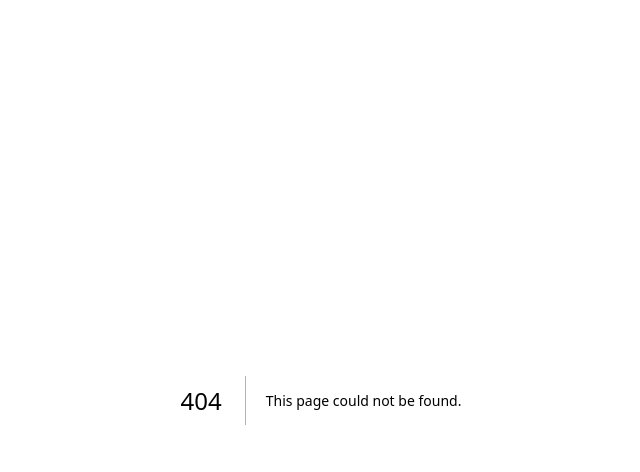
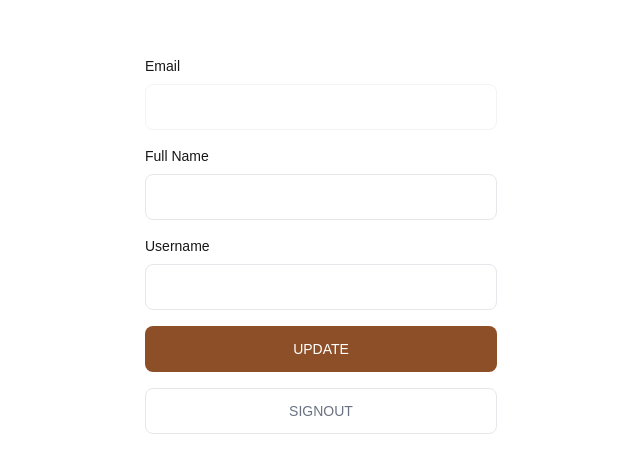
Before and after one commit to mailauki/wishing, a Next.js app: page /account in a window 1280 px wide. Before the commit this address had no page. Shown: the top 472 px of the page, without its empty margins (319-959 px from the left). Built offline with nearby package versions, Linux system fonts and the light colour scheme; no server answers; the database is empty.

Commit message:
add account page and form components

```diff
--- /dev/null
+++ b/app/account/account-form.tsx
@@ -0,0 +1,112 @@
+'use client'
+import { useCallback, useEffect, useState } from 'react'
+import { createClient } from '@/lib/supabase/client'
+import { type User } from '@supabase/supabase-js'
+import Textfield from '@/components/ui/textfield'
+import Button from '@/components/ui/button'
+
+// ...
+
+export default function AccountForm({ user }: { user: User | null }) {
+  const supabase = createClient()
+  const [loading, setLoading] = useState(true)
+  const [fullname, setFullname] = useState<string | null>(null)
+  const [username, setUsername] = useState<string | null>(null)
+  const [avatar_url, setAvatarUrl] = useState<string | null>(null)
+
+  const getProfile = useCallback(async () => {
+    try {
+      setLoading(true)
+
+      const { data, error, status } = await supabase
+        .from('profiles')
+        .select('full_name, username, website, avatar_url')
+        .eq('id', user?.id)
+        .single()
+
+      if (error && status !== 406) {
+        console.log(error)
+        throw error
+      }
+
+      if (data) {
+        setFullname(data.full_name)
+        setUsername(data.username)
+        setAvatarUrl(data.avatar_url)
+      }
+    } catch (error) {
+      console.log(error)
+      alert('Error loading user data!')
+    } finally {
+      setLoading(false)
+    }
+  }, [user, supabase])
+
+  useEffect(() => {
+    getProfile()
+  }, [user, getProfile])
+
+  async function updateProfile({
+    username,
+    avatar_url,
+  }: {
+    username: string | null
+    fullname: string | null
+    avatar_url: string | null
+  }) {
+    try {
+      setLoading(true)
+
+      const { error } = await supabase.from('profiles').upsert({
+        id: user?.id as string,
+        full_name: fullname,
+        username,
+        avatar_url,
+        updated_at: new Date().toISOString(),
+      })
+      if (error) throw error
+      alert('Profile updated!')
+    } catch (error) {
+      console.log(error)
+      alert('Error updating the data!')
+    } finally {
+      setLoading(false)
+    }
+  }
+
+  return (
+    <div className='max-w-sm flex flex-col gap-4 p-4 mx-auto my-10'>
+
+      {/* ... */}
+
+      <Textfield id='email' type='text' label='Email' value={user?.email} disabled />
+      <Textfield
+        id='fullName'
+        type='text'
+        label='Full Name'
+        value={fullname || ''}
+        onChange={(event) => setFullname(event.target.value)}
+      />
+      <Textfield
+        id='username'
+        type='text'
+        label='Username'
+        value={username || ''}
+        onChange={(e) => setUsername(e.target.value)}
+      />
+
+      <Button
+        onClick={() => updateProfile({ fullname, username, avatar_url })}
+        disabled={loading}
+        label={loading ? 'Loading ...' : 'Update'}
+        variant='filled'
+      />
+
+      <div>
+        <form action='/auth/signout' method='post'>
+          <Button type='submit' label='Signout' variant='outlined' />
+        </form>
+      </div>
+    </div>
+  )
+}
--- /dev/null
+++ b/app/account/page.tsx
@@ -0,0 +1,12 @@
+import AccountForm from './account-form'
+import { createClient } from '@/lib/supabase/server'
+
+export default async function Account() {
+  const supabase = await createClient()
+
+  const {
+    data: { user },
+  } = await supabase.auth.getUser()
+
+  return <AccountForm user={user} />
+}
--- /dev/null
+++ b/app/auth/confirm/route.ts
@@ -0,0 +1,34 @@
+import { type EmailOtpType } from '@supabase/supabase-js'
+import { type NextRequest, NextResponse } from 'next/server'
+import { createClient } from '@/lib/supabase/server'
+
+// Creating a handler to a GET request to route /auth/confirm
+export async function GET(request: NextRequest) {
+  const { searchParams } = new URL(request.url)
+  const token_hash = searchParams.get('token_hash')
+  const type = searchParams.get('type') as EmailOtpType | null
+  const next = '/account'
+
+  // Create redirect link without the secret token
+  const redirectTo = request.nextUrl.clone()
+  redirectTo.pathname = next
+  redirectTo.searchParams.delete('token_hash')
+  redirectTo.searchParams.delete('type')
+
+  if (token_hash && type) {
+    const supabase = await createClient()
+
+    const { error } = await supabase.auth.verifyOtp({
+      type,
+      token_hash,
+    })
+    if (!error) {
+      redirectTo.searchParams.delete('next')
+      return NextResponse.redirect(redirectTo)
+    }
+  }
+
+  // return the user to an error page with some instructions
+  redirectTo.pathname = '/error'
+  return NextResponse.redirect(redirectTo)
+}
--- /dev/null
+++ b/app/auth/signout/route.ts
@@ -0,0 +1,21 @@
+import { createClient } from '@/lib/supabase/server';
+import { revalidatePath } from 'next/cache';
+import { type NextRequest, NextResponse } from 'next/server';
+
+export async function POST(req: NextRequest) {
+  const supabase = await createClient();
+
+  // Check if a user's logged in
+  const {
+    data: { user },
+  } = await supabase.auth.getUser();
+
+  if (user) {
+    await supabase.auth.signOut();
+  }
+
+  revalidatePath('/', 'layout');
+  return NextResponse.redirect(new URL('/login', req.url), {
+    status: 302,
+  });
+}
--- a/app/globals.css
+++ b/app/globals.css
@@ -29,8 +29,32 @@
 }
 
 @theme inline {
+	--color-primary: var(--primary);
+	--color-on-primary: var(--on-primary);
+	--color-primary-container: var(--primary-container);
+	--color-on-primary-container: var(--on-primary-container);
+	--color-secondary: var(--secondary);
+	--color-on-secondary: var(--on-secondary);
+	--color-secondary-container: var(--secondary-container);
+	--color-on-secondary-container: var(-);
+	--color-tertiary: var(--tertiary);
+	--color-on-tertiary: var(--on-tertiary);
+	--color-tertiary-container: var(--tertiary-container);
+	--color-on-tertiary-container: var(--on-tertiary-container);
   --color-background: var(--background);
-  --color-foreground: var(--on-background);
+	--color-on-background: var(--on-background);
+	--color-surface: var(--surface);
+	--color-on-surface: var(--on-surface);
+	--color-surface-variant: var(--surface-variant);
+	--color-on-surface-variant: var(--on-surface-variant);
+	--color-outline: var(--outline);
+	--color-outline-variant: var(--outline-variant);
+	--color-surface-container-lowest: var(--surface-container-lowest);
+	--color-surface-container-low: var(--surface-container-low);
+	--color-surface-container: var(--surface-container);
+	--color-surface-container-high: var(--surface-container-high);
+	--color-surface-container-highest: var(--surface-container-highest);
+
   --font-sans: var(--font-geist-sans);
   --font-mono: var(--font-geist-mono);
 }
--- a/app/layout.tsx
+++ b/app/layout.tsx
@@ -24,7 +24,7 @@ export default function RootLayout({
   children: React.ReactNode;
 }>) {
   return (
-    <html lang="en">
+    <html lang='en'>
       <body
         className={`${geistSans.variable} ${geistMono.variable} antialiased`}
       >
--- a/app/login/page.tsx
+++ b/app/login/page.tsx
@@ -1,17 +1,14 @@
+import Textfield from '@/components/ui/textfield'
 import { login, signup } from './actions'
+import Button from '@/components/ui/button'
 
 export default function LoginPage() {
   return (
-    <form className="max-w-sm flex flex-col gap-3 p-4">
-      <div>
-        <label htmlFor="email" className='block text-sm font-medium mb-2'>Email</label>
-        <input id="email" name="email" type="email" required className="py-2.5 sm:py-3 px-4 block w-full border-gray-200 rounded-lg sm:text-sm focus:border-blue-500 focus:ring-blue-500 disabled:opacity-50 disabled:pointer-events-none dark:bg-neutral-900 dark:border-neutral-700 dark:text-neutral-400 dark:placeholder-neutral-500 dark:focus:ring-neutral-600" />
-      </div>
-      <div><label htmlFor="password" className='block text-sm font-medium mb-2'>Password</label>
-        <input id="password" name="password" type="password" required className="py-2.5 sm:py-3 px-4 block w-full border-gray-200 rounded-lg sm:text-sm focus:border-blue-500 focus:ring-blue-500 disabled:opacity-50 disabled:pointer-events-none dark:bg-neutral-900 dark:border-neutral-700 dark:text-neutral-400 dark:placeholder-neutral-500 dark:focus:ring-neutral-600" />
-      </div>
-      <button formAction={login} className="py-3 px-4 inline-flex items-center justify-center gap-x-2 uppercase text-sm font-medium rounded-lg border border-transparent bg-blue-600 text-white hover:bg-blue-700 focus:outline-hidden focus:bg-blue-700 disabled:opacity-50 disabled:pointer-events-none">Log in</button>
-      <button formAction={signup} className="py-3 px-4 inline-flex items-center justify-center gap-x-2 uppercase text-sm font-medium rounded-lg border border-gray-200 text-gray-500 hover:border-blue-600 hover:text-blue-600 focus:outline-hidden focus:border-blue-600 focus:text-blue-600 disabled:opacity-50 disabled:pointer-events-none dark:border-neutral-700 dark:text-neutral-400 dark:hover:text-blue-500 dark:hover:border-blue-600 dark:focus:text-blue-500 dark:focus:border-blue-600">Sign up</button>
+    <form className='max-w-sm flex flex-col gap-4 p-4 mx-auto my-10'>
+      <Textfield label='Email' id='email' name='email' type='email' />
+      <Textfield label='Password' id='password' name='password' type='password' />
+      <Button formAction={login} label='Login' />
+      <Button formAction={signup} label='Signup' variant='outlined' />
     </form>
   )
 }
--- /dev/null
+++ b/components/ui/button.tsx
@@ -0,0 +1,16 @@
+import { TouchEventHandler } from 'react'
+
+export default function Button({
+  label, type, formAction, variant, disabled,
+}: {
+	label: string,
+	type?: 'submit'|'button',
+	formAction?: string | ((formData: FormData) => void | Promise<void>) | undefined,
+	onClick?: TouchEventHandler<HTMLButtonElement>
+	disabled?: boolean,
+	variant?: 'filled'|'outlined',
+}) {
+  return (
+    <button formAction={formAction} type={type} disabled={disabled ?? false} className={`w-full py-3 px-4 inline-flex items-center justify-center gap-x-2 uppercase text-sm font-medium rounded-lg ${variant=='outlined' ? 'border border-gray-200 text-gray-500 hover:border-primary hover:text-primary hover:bg-outline-variant/[0.15] focus:outline-hidden focus:border-blue-600 focus:text-blue-600 disabled:opacity-50 disabled:pointer-events-none dark:border-neutral-700 dark:text-neutral-400 dark:hover:text-blue-500 dark:hover:border-blue-600 dark:focus:text-blue-500 dark:focus:border-blue-600' : 'border border-transparent bg-primary text-white hover:bg-primary/[0.95] focus:outline-hidden focus:bg-blue-700 disabled:opacity-50 disabled:pointer-events-none'}`}>{label}</button>
+  )
+}
--- /dev/null
+++ b/components/ui/textfield.tsx
@@ -0,0 +1,22 @@
+import { ChangeEventHandler } from 'react';
+
+export default function Textfield({
+  label, type, id, name, placeholder, value, onChange, required, disabled,
+}: {
+	label: string,
+	type?: 'text'|'email'|'password'|'search'|'hidden'|'url',
+	id: string,
+	name?: string,
+	placeholder?: string,
+	value?: string,
+	onChange?: ChangeEventHandler<HTMLInputElement>,
+	required?: boolean,
+	disabled?: boolean,
+}) {
+  return (
+    <div>
+      <label htmlFor={id} className='block text-sm font-medium mb-2'>{label}</label>
+      <input id={id} name={name} type={type} placeholder={placeholder} required={required ?? false} disabled={disabled ?? false} className='py-2.5 sm:py-3 px-4 block w-full border border-gray-200 rounded-lg sm:text-sm focus:border-blue-500 focus:ring-blue-500 disabled:opacity-50 disabled:pointer-events-none dark:bg-neutral-900 dark:border-neutral-700 dark:text-neutral-400 dark:placeholder-neutral-500 dark:focus:ring-neutral-600' value={value} onChange={onChange} />
+    </div>
+  )
+}
--- a/eslint.config.mjs
+++ b/eslint.config.mjs
@@ -23,6 +23,7 @@ const eslintConfig = defineConfig([
       ],
       'no-console': 'warn',
       'quotes': ['error', 'single'],
+      'jsx-quotes': ['error', 'prefer-single'],
       'indent': ['error', 2],
     },
   },
```
Also changed, not shown: app/page.tsx (+24 -24 lines).
